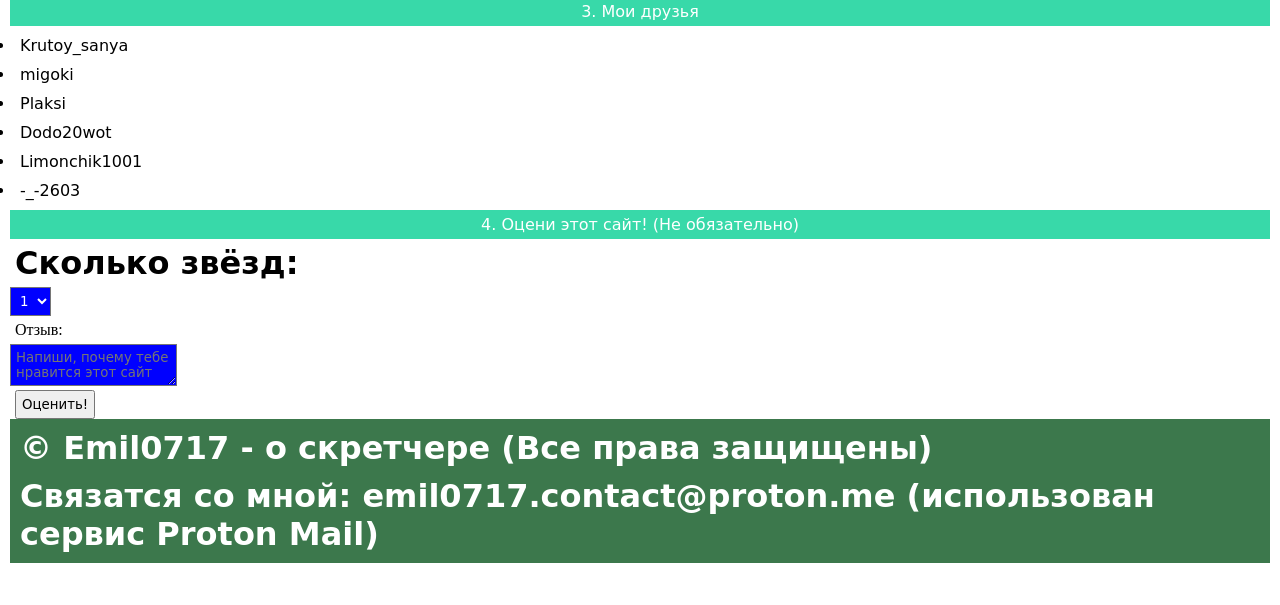
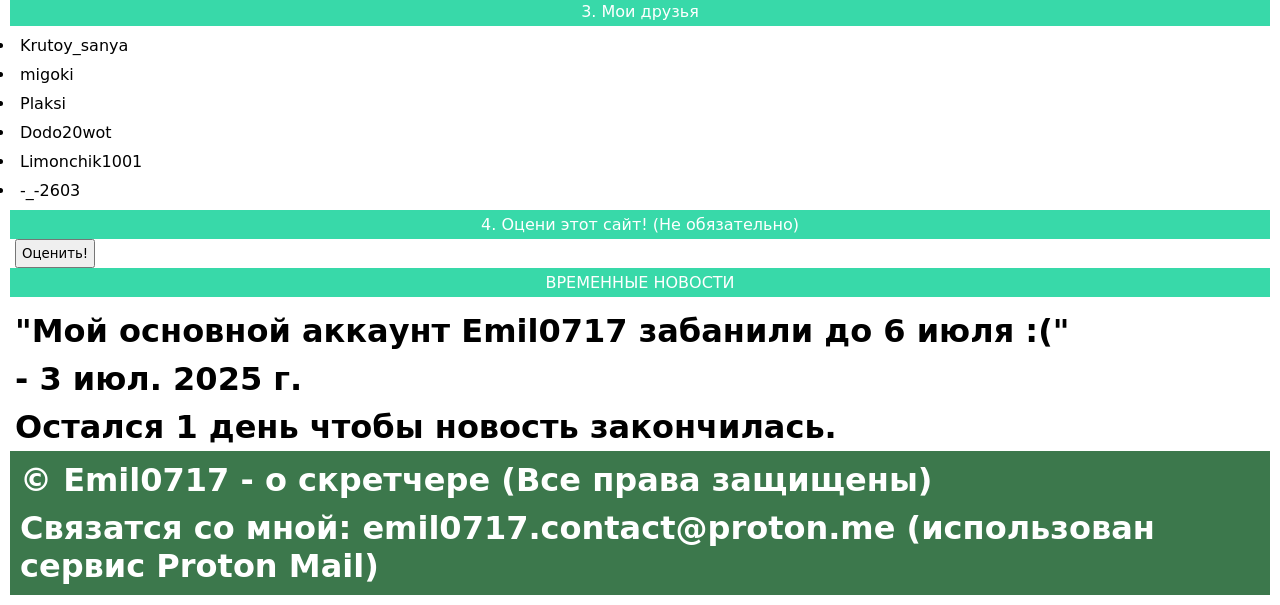
Before and after one commit to Emil0717/Emil0717, a plain HTML site: page index.html in a window 1280 px wide. Shown: the part 2801-3406 px from the top of the page. Before the commit the page ends 3374 px from the top, so only its background shows below. Drawn offline with Linux system fonts and the light colour scheme.

Commit message:
Добавлены временные новости

```diff
--- a/index.html
+++ b/index.html
@@ -154,21 +154,13 @@
 	<li>-_-2603</li>
 </ul>
 <p id="заголовок">4. Оцени этот сайт! (Не обязательно)</p>
-<h1>Сколько звёзд:</h1>
-<select>
-	<option>1</option>
-	<option>2</option>
-	<option>3</option>
-	<option>4</option>
-	<option>5</option>
-</select>
-<br>
-<p>Отзыв:</p>
-<textarea placeholder="Напиши, почему тебе нравится этот сайт"></textarea>
-<br>
 <a href="https://irecommend.ru/content/sait-sait-ot-httpsemil0717githubioemil0717">
 	<input type="button" name="rate-site" value="Оценить!">
 </a>
+<p id="заголовок">ВРЕМЕННЫЕ НОВОСТИ</p>
+<h1><h1 translate="no">"Мой основной аккаунт Emil0717 забанили до 6 июля :("</h1>
+<h1>- 3 июл. 2025 г.</h1>
+<h1>Остался 1 день чтобы новость закончилась.</h1>
 <header id="header2">
 	<h1>© Emil0717 - о скретчере (Все права защищены)</h1>
 	<h1>Связатся со мной: emil0717.contact@proton.me (использован сервис Proton Mail)</h1>
```
